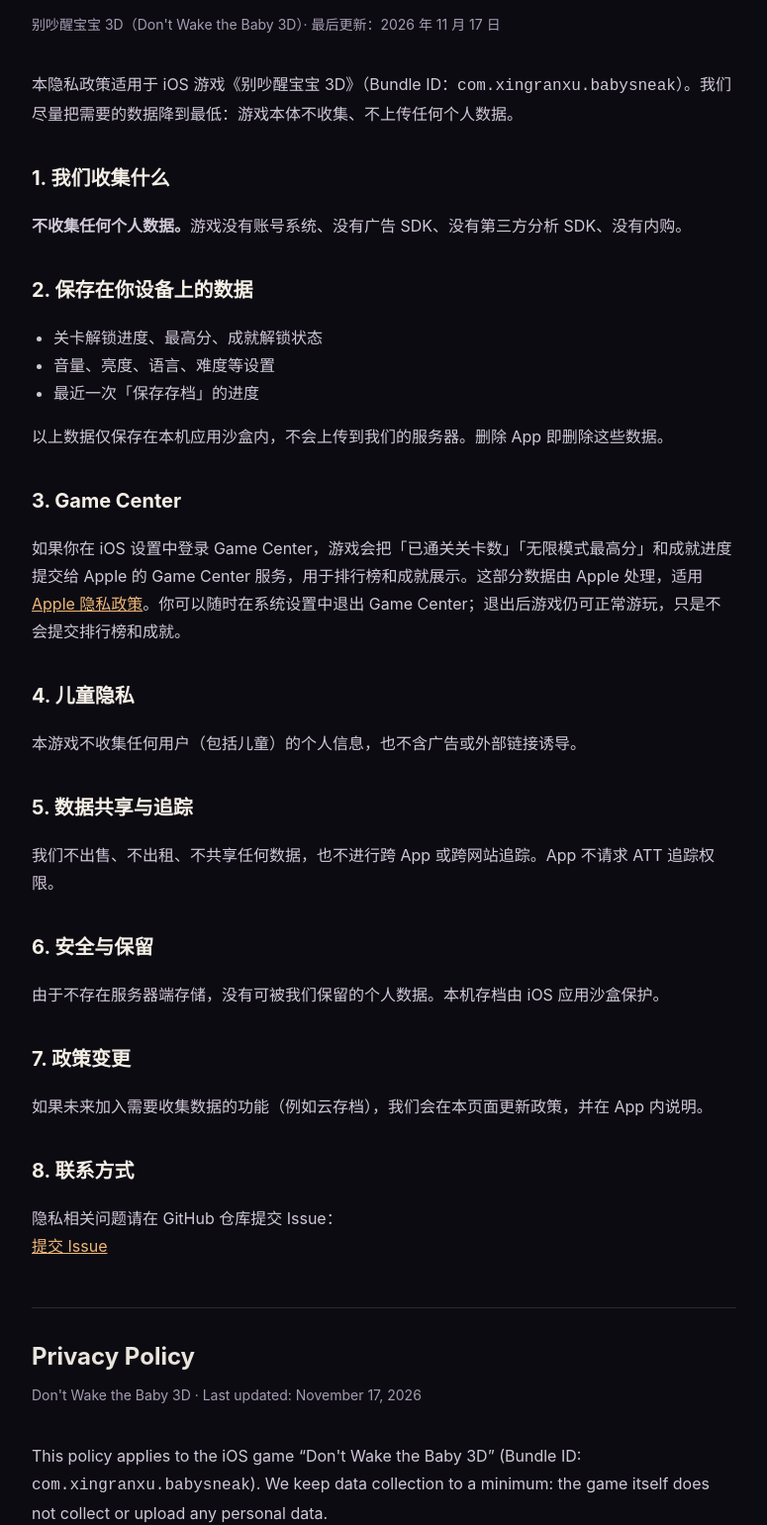
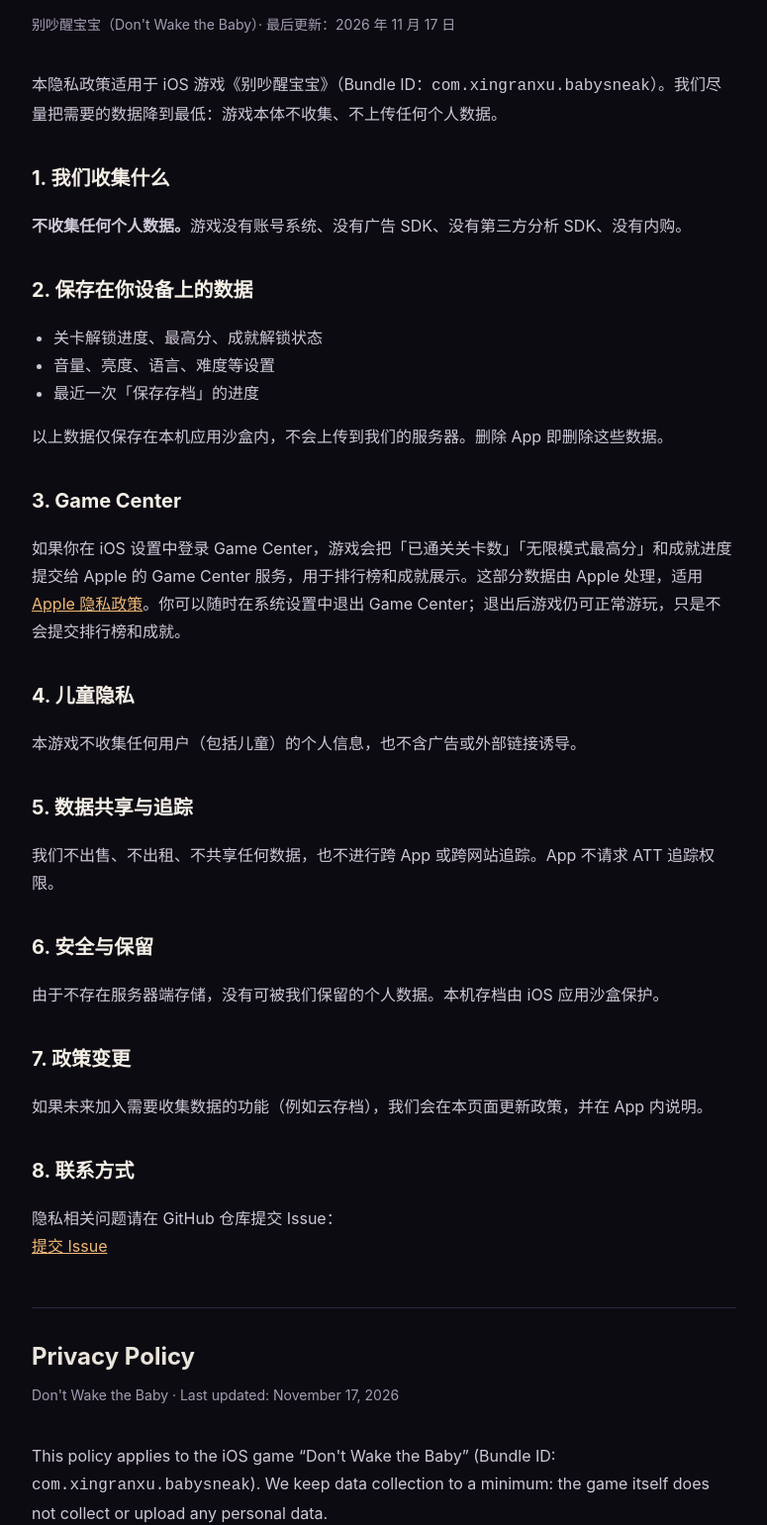
Before and after one commit to thoexxr/babysneak-3d, a plain HTML site: page privacy.html in a window 1280 px wide. Shown: the part 102-1643 px from the top of the page at 99% size, without its empty margins (252-1027 px from the left). Drawn offline with Linux system fonts and the light colour scheme.

Commit message:
Update privacy policy title and references

```diff
--- a/privacy.html
+++ b/privacy.html
@@ -3,7 +3,7 @@
 <head>
 <meta charset="utf-8">
 <meta name="viewport" content="width=device-width, initial-scale=1">
-<title>隐私政策 · 别吵醒宝宝 3D</title>
+<title>隐私政策 · 别吵醒宝宝</title>
 <style>
 :root { color-scheme: dark; }
 * { box-sizing: border-box; }
@@ -22,9 +22,9 @@ footer { margin-top: 44px; color: #6f697e; font-size: 13px; }
 <body>
 <div class="wrap">
   <h1>隐私政策</h1>
-  <div class="sub">别吵醒宝宝 3D（Don't Wake the Baby 3D）· 最后更新：2026 年 11 月 17 日</div>
+  <div class="sub">别吵醒宝宝（Don't Wake the Baby）· 最后更新：2026 年 11 月 17 日</div>
 
-  <p>本隐私政策适用于 iOS 游戏《别吵醒宝宝 3D》（Bundle ID：<code>com.xingranxu.babysneak</code>）。我们尽量把需要的数据降到最低：游戏本体不收集、不上传任何个人数据。</p>
+  <p>本隐私政策适用于 iOS 游戏《别吵醒宝宝》（Bundle ID：<code>com.xingranxu.babysneak</code>）。我们尽量把需要的数据降到最低：游戏本体不收集、不上传任何个人数据。</p>
 
   <h2>1. 我们收集什么</h2>
   <p><strong>不收集任何个人数据。</strong>游戏没有账号系统、没有广告 SDK、没有第三方分析 SDK、没有内购。</p>
@@ -57,8 +57,8 @@ footer { margin-top: 44px; color: #6f697e; font-size: 13px; }
 
   <div class="en">
     <h1 style="font-size:24px">Privacy Policy</h1>
-    <div class="sub">Don't Wake the Baby 3D · Last updated: November 17, 2026</div>
-    <p>This policy applies to the iOS game “Don't Wake the Baby 3D” (Bundle ID: <code>com.xingranxu.babysneak</code>). We keep data collection to a minimum: the game itself does not collect or upload any personal data.</p>
+    <div class="sub">Don't Wake the Baby · Last updated: November 17, 2026</div>
+    <p>This policy applies to the iOS game “Don't Wake the Baby” (Bundle ID: <code>com.xingranxu.babysneak</code>). We keep data collection to a minimum: the game itself does not collect or upload any personal data.</p>
 
     <h2>1. What we collect</h2>
     <p><strong>Nothing.</strong> There is no account system, no advertising SDK, no third-party analytics SDK and no in-app purchases.</p>
```
